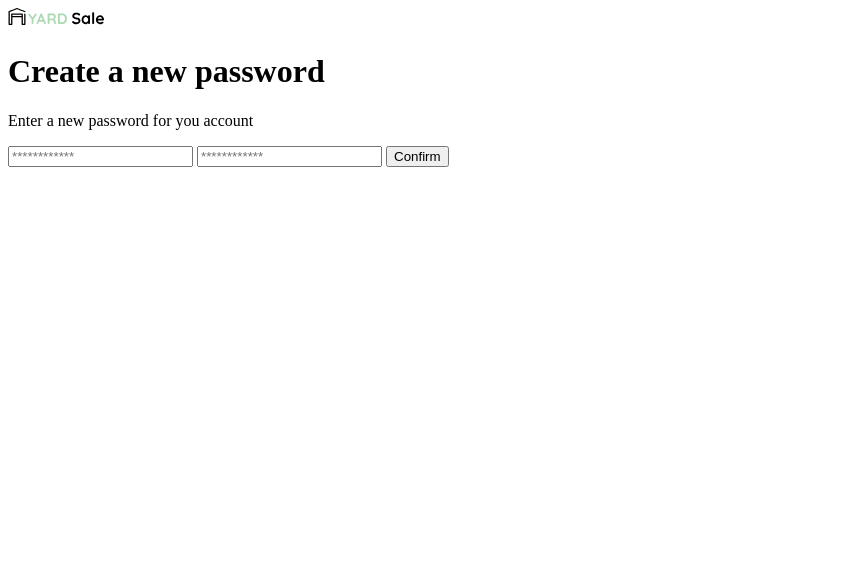
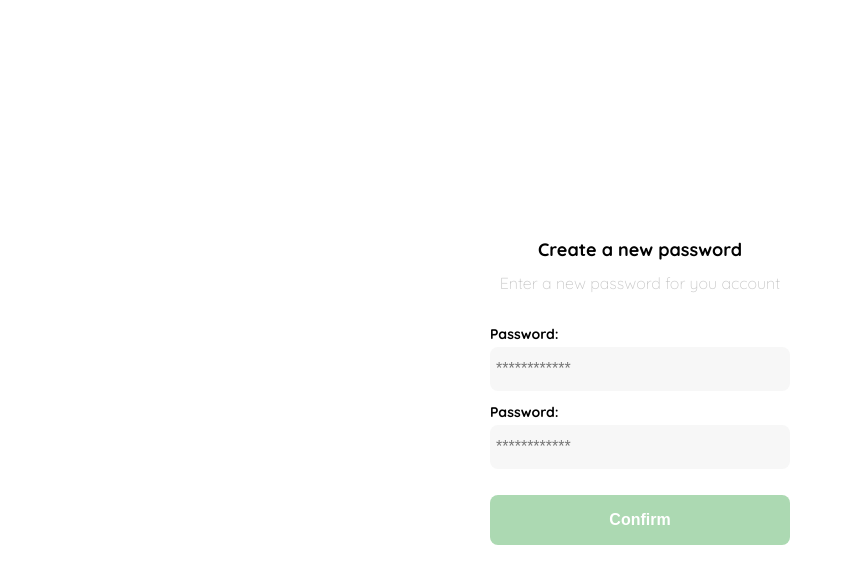
Before and after one commit to VictorAlas92/VicAlas_FrontDev_Practico, a plain HTML site: page clase1.html in a window 1280 px wide. Shown: the whole page, without its empty margins (0-845 px from the left). Drawn offline with Linux system fonts and the light colour scheme.

Commit message:
aqui terminamos con la clase creacion de nueva contrasena

```diff
--- a/clase1.html
+++ b/clase1.html
@@ -5,8 +5,108 @@
     <meta charset="UTF-8">
     <meta http-equiv="X-UA-Compatible" content="IE=edge">
     <meta name="viewport" content="width=device-width, initial-scale=1.0">
+    <link rel="preconnect" href="https://fonts.googleapis.com">
+    <link rel="preconnect" href="https://fonts.gstatic.com" crossorigin>
+    <link href="https://fonts.googleapis.com/css2?family=Quicksand:wght@300;500;700&display=swap" rel="stylesheet">
     <title>Document</title>
-    <style></style>
+    <style>
+         :root {
+            --white: #ffffff;
+            --black: #000000;
+            --very-light-pink: #c7c7c7;
+            --text-input-field: #f7f7f7;
+            --hospital-green: #ACD9B2;
+            --sm: 14px;
+            --md: 16px;
+            --lg: 18px;
+        }
+
+        body {
+            margin: 0;
+            font-family: 'Quicksand', sans-serif;
+        }
+
+        .login {
+            width: 100%;
+            height: 100vh;
+            display: grid;
+            place-items: center;
+        }
+
+        .form-container {
+            display: grid;
+            grid-template-rows: auto 1fr auto;
+            width: 300px;
+        }
+
+        .logo {
+            width: 150px;
+            height: auto;
+            margin-bottom: 50px;
+            justify-self: center;
+            display: none;
+        }
+
+        .title {
+            font-size: var(--lg);
+            margin-top: 12px;
+            margin-bottom: 12px;
+            text-align: center;
+        }
+
+        .subtitle {
+            color: var(--very-light-pink);
+            font-size: var(--md);
+            font-weight: 300;
+            margin-top: 0;
+            margin-bottom: 32px;
+            text-align: center;
+        }
+
+        .form {
+            display: flex;
+            flex-direction: column;
+        }
+
+        .label {
+            font-size: var(--sm);
+            font-weight: bold;
+            margin-bottom: 4px;
+        }
+
+        .input {
+            background-color: var(--text-input-field);
+            border: none;
+            border-radius: 8px;
+            height: 32px;
+            font-size: var(--md);
+            padding: 6px;
+            margin-bottom: 12px;
+        }
+
+        .primary-button {
+            background-color: var(--hospital-green);
+            border-radius: 8px;
+            border: none;
+            color: var(--white);
+            height: 50px;
+            width: 100%;
+            cursor: pointer;
+            font-size: var(--md);
+            font-weight: bold;
+        }
+
+        .login-button {
+            margin-top: 14px;
+            margin-bottom: 30px;
+        }
+
+        @media (max-width: 640px) {
+            .logo {
+                display: block;
+            }
+        }
+    </style>
 </head>
 
 <body>
@@ -16,12 +116,12 @@
             <h1 class="title">Create a new password</h1>
             <p class="subtitle">Enter a new password for you account</p>
             <form action="/" class="form">
-                <label for="password" class="label"></label>
+                <label for="password" class="label">Password:</label>
                 <input type="password" class="input input-password" id="password" placeholder="************">
-                <label for="new-password" class="label"></label>
+                <label for="new-password" class="label">Password:</label>
                 <input type="password" class="input input-password" id="new-password" placeholder="************">
 
-                <input type="submit" value="Confirm" class="primary-botton login-button">
+                <input type="submit" value="Confirm" class="primary-button login-button">
             </form>
         </div>
     </div>
```
Also changed, not shown: index.html (+1 -1 lines).
